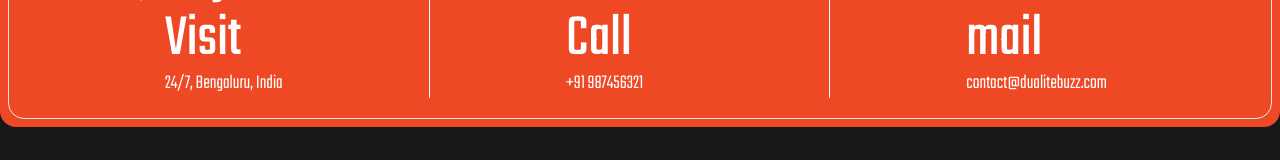
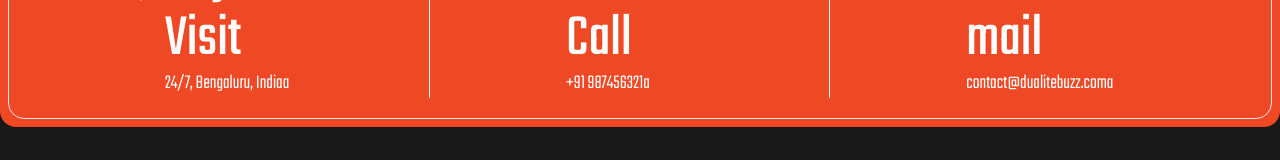
Before and after one commit to youssef-salih/cosmomedia, a React (Vite) app: page / in a window 1280 px wide. Shown: the part 790-950 px from the top of the page. Built offline with nearby package versions, Linux system fonts and the light colour scheme; a web font is replaced by a local one.

Commit message:
build error

```diff
--- a/src/components/payAVisit/PayElement.jsx
+++ b/src/components/payAVisit/PayElement.jsx
@@ -33,7 +33,7 @@
             <img src={element.icon} alt="location" className="w-8 mt-1" />
             <p className="flex flex-col">
               {element.name}
-              <span className="text-xl font-thin">{element.data}</span>
+              <span className="text-xl font-thin">{element.data}a</span>
             </p>
           </div>
         </>
```
